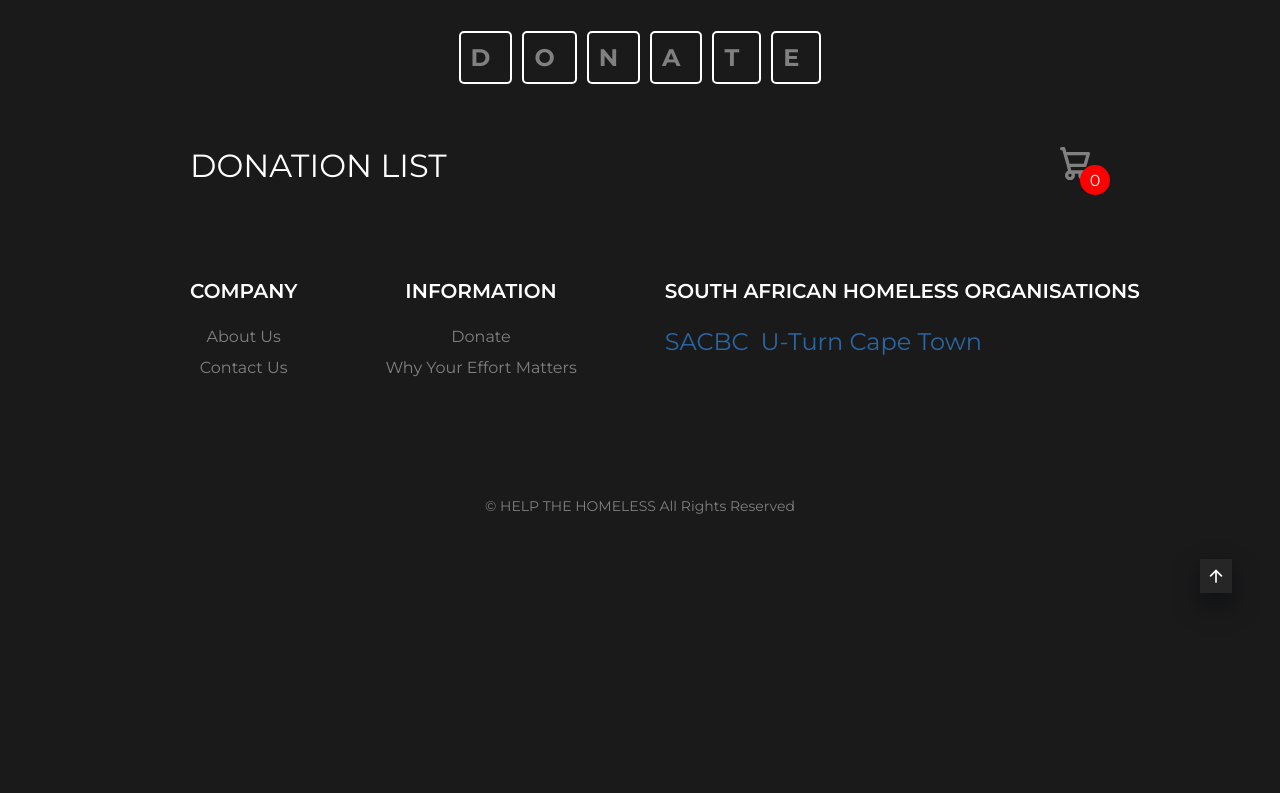
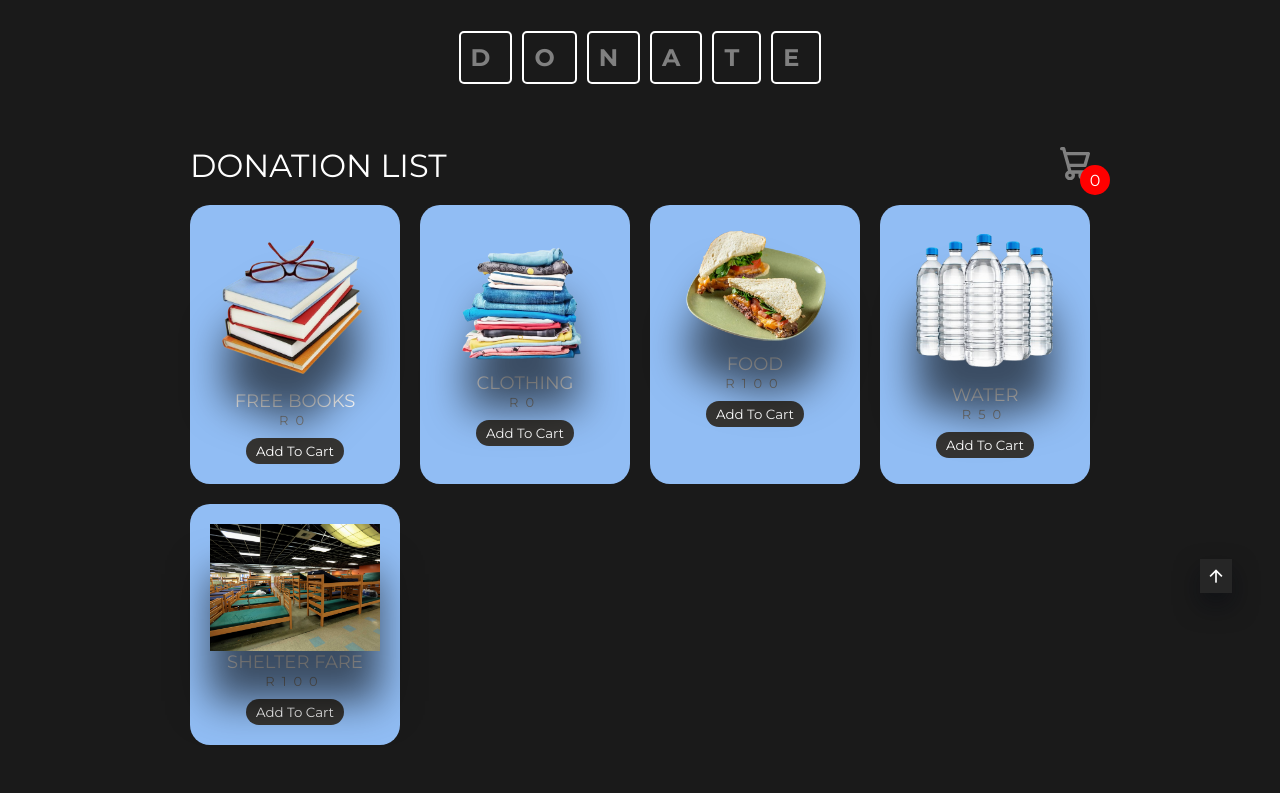
Before and after one commit to kingkhado/WSOA3029-iNTERACTIVE-MEDIA-B--COMMERICAL-WEBSITE, a plain HTML site: page donation.html in a window 1280 px wide. Shown: the part 159-952 px from the top of the page. Before the commit the page ends 800 px from the top, so only its background shows below. Drawn offline with nearby package versions, Linux system fonts and the light colour scheme; no server answers.

Commit message:
fix donation box

```diff
--- a/assets/js/donation.js
+++ b/assets/js/donation.js
@@ -1,12 +1,44 @@
+const donations = [
+    {
+      "id": 1,
+      "name": "FREE BOOKS",
+      "price": 0,
+      "image": "website images/book.png"
+    },
+    {
+      "id": 2,
+      "name": "CLOTHING",
+      "price": 0,
+      "image": "website images/clothes.stacked1.png"
+    },
+    {
+      "id": 3,
+      "name": "FOOD",
+      "price": 100,
+      "image": "website images/FOODMEAL.png"
+    },
+    {
+      "id": 4,
+      "name": "WATER",
+      "price": 50,
+      "image": "website images/waterbottle.png"
+    },
+    {
+      "id": 5,
+      "name": "SHELTER FARE",
+      "price": 100,
+      "image": "website images/SHELTER.jpg"
+    }
+  ];
+
   let listDonationHTML = document.querySelector('.listDonation');
   let listCartHTML = document.querySelector('.listCart');
   let iconCart = document.querySelector('.icon-cart');
   let iconCartSpan = document.querySelector('.icon-cart span');
   let body = document.querySelector('body');
   let closeCart = document.querySelector('.close');
-let donations = [];
+
   let cart = [];
-
 
   iconCart.addEventListener('click', () => {
     body.classList.toggle('showCart');
@@ -19,14 +51,14 @@ closeCart.addEventListener('click', () => {
     // remove datas default from HTML
 
     // add new datas
-        if(donations.length > 0) // if has data
+    if (donations.length > 0) // if has data
     {
       donations.forEach(donation => {
         let newDonation = document.createElement('div');
         newDonation.dataset.id = donation.id;
         newDonation.classList.add('item');
-                newDonation.innerHTML =
-                `<img src="${donation.image}" alt="">
+        newDonation.innerHTML = `
+          <img src="${donation.image}" alt="">
           <h2>${donation.name}</h2>
           <div class="price">R${donation.price}</div>
           <button class="addCart">Add To Cart</button>`;
@@ -34,6 +66,7 @@ closeCart.addEventListener('click', () => {
       });
     }
   }
+
 
     listDonationHTML.addEventListener('click', (event) => {
         let positionClick = event.target;
@@ -45,37 +78,39 @@ closeCart.addEventListener('click', () => {
 
     const addToCart = (donation_id) => {
   let positionThisDonationInCart = cart.findIndex((value) => value.id == donation_id); // Changed to id
-        if(cart.length <= 0){
+  if (cart.length <= 0) {
     cart = [{
       id: donation_id, // Changed to id
       quantity: 1
     }];
-        }else if(positionThisDonationInCart < 0){
+  } else if (positionThisDonationInCart < 0) {
     cart.push({
       id: donation_id,
       quantity: 1
     });
-        }else{
+  } else {
     cart[positionThisDonationInCart].quantity = cart[positionThisDonationInCart].quantity + 1;
   }
   addCartToHTML();
   addCartToMemory();
 }
+
 const addCartToMemory = () => {
     localStorage.setItem('cart', JSON.stringify(cart));
   }
+
   const addCartToHTML = () => {
     listCartHTML.innerHTML = '';
     let totalQuantity = 0;
-    if(cart.length > 0){
+    if (cart.length > 0) {
       cart.forEach(item => {
-            totalQuantity = totalQuantity +  item.quantity;
+        totalQuantity = totalQuantity + item.quantity;
         let newItem = document.createElement('div');
         newItem.classList.add('item');
         newItem.dataset.id = item.id;
 
         let positionDonation = donations.findIndex((value) => value.id == item.id);
-            if(positionDonation >= 0) { // Check if the donation is found
+        if (positionDonation >= 0) { // Check if the donation is found
           let info = donations[positionDonation];
           listCartHTML.appendChild(newItem);
           newItem.innerHTML = `
@@ -99,6 +134,7 @@ const addCartToHTML = () => {
   }
 
 
+
 listCartHTML.addEventListener('click', (event) => {
     let positionClick = event.target;
     if(positionClick.classList.contains('minus') || positionClick.classList.contains('plus')){
@@ -113,7 +149,7 @@ listCartHTML.addEventListener('click', (event) => {
 
 const changeQuantityCart = (donation_id, type) => {
     let positionItemInCart = cart.findIndex((value) => value.id == donation_id); // Changed to id
-    if(positionItemInCart >= 0){
+    if (positionItemInCart >= 0) {
       let info = cart[positionItemInCart];
       switch (type) {
         case 'plus':
@@ -124,7 +160,7 @@ const changeQuantityCart = (donation_id, type) => {
           let changeQuantity = cart[positionItemInCart].quantity - 1;
           if (changeQuantity > 0) {
             cart[positionItemInCart].quantity = changeQuantity;
-                }else{
+          } else {
             cart.splice(positionItemInCart, 1);
           }
           break;
@@ -133,19 +169,25 @@ const changeQuantityCart = (donation_id, type) => {
     addCartToMemory();
     addCartToHTML();
   }
+
+
+  /*
+  listDonationHTML.addEventListener('click', (event) => {
+    let positionClick = event.target;
+    if (positionClick.classList.contains('addCart')) {
+      let id_donation = positionClick.parentElement.dataset.id;
+      addToCart(id_donation);
+    }
+  }) */
+
   const initApp = () => {
-    // get data donation
-    fetch('/.vscode/donations.json')
-    .then(response => response.json())
-    .then(data => {
-        donations = data;
     addDataToHTML();
 
     // get data cart from memory
-        if(localStorage.getItem('cart')){
+    if (localStorage.getItem('cart')) {
       cart = JSON.parse(localStorage.getItem('cart'));
       addCartToHTML();
     }
-    })
   }
+
 initApp();
--- a/donation.html
+++ b/donation.html
@@ -72,7 +72,7 @@
     </div>
   </section>
 
-<body class="">
+
 
     <div class="container">
         <header>
```
Lines whose indentation alone changed are shown as unchanged.
